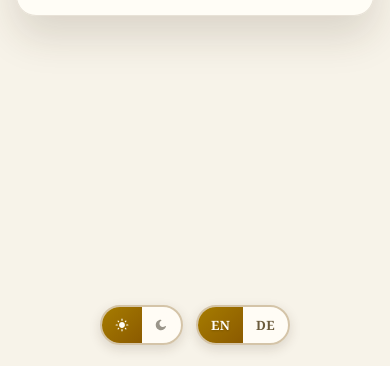
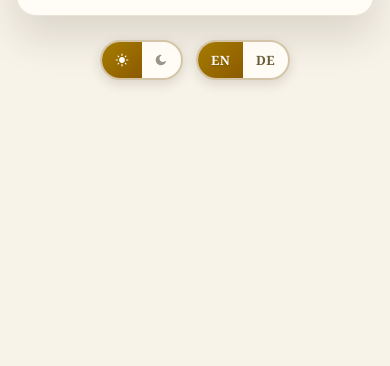
Before and after one commit to BastiTee/journal-prompts, a website built with Vite: page index.html in a window 390 px wide. Shown: the part 475-841 px from the top of the page. Built offline with nearby package versions, Linux system fonts and the light colour scheme.

Commit message:
Locate buttons closer to main content

```diff
--- a/index.html
+++ b/index.html
@@ -66,11 +66,9 @@
               </button>
             </div>
           </div>
-        </div>
-      </main>
 
-      <!-- Bottom controls -->
-      <div class="bottom-controls">
+          <!-- Controls under main card -->
+          <div class="main-controls">
             <!-- Theme Switcher -->
             <div id="theme-switcher" class="theme-switcher">
               <button id="theme-light" class="theme-btn active" data-theme="light">
@@ -92,6 +90,8 @@
             </div>
           </div>
         </div>
+      </main>
+    </div>
 
     <script type="module" src="/src/main.ts"></script>
   </body>
--- a/src/styles.css
+++ b/src/styles.css
@@ -216,7 +216,7 @@ main {
   top: 100%;
   left: 0;
   right: 0;
-  z-index: 1000;
+  z-index: 2000;
   margin-top: 0.5rem;
   background: var(--bg-card);
   border: 1px solid var(--border-secondary);
@@ -750,14 +750,14 @@ main {
   }
 }
 
-/* Bottom controls styling */
-.bottom-controls {
+/* Main controls styling - positioned under the prompt card */
+.main-controls {
   display: flex;
   justify-content: center;
   align-items: center;
   gap: 1.5rem;
-  padding: 2rem 0 1rem 0;
-  margin-top: auto;
+  margin-top: 2.5rem;
+  padding: 0;
 }
 
 /* Pin button styling when in action bar */
@@ -783,17 +783,17 @@ main {
   display: none;
 }
 
-/* Responsive updates for bottom controls */
+/* Responsive updates for main controls */
 @media (max-width: 768px) {
-  .bottom-controls {
+  .main-controls {
     gap: 1rem;
-    padding: 1.5rem 0 1rem 0;
+    margin-top: 2rem;
   }
 }
 
 @media (max-width: 480px) {
-  .bottom-controls {
+  .main-controls {
     gap: 0.8rem;
-    padding: 1rem 0 0.5rem 0;
+    margin-top: 1.5rem;
   }
 }
```
Lines whose indentation alone changed are shown as unchanged.
